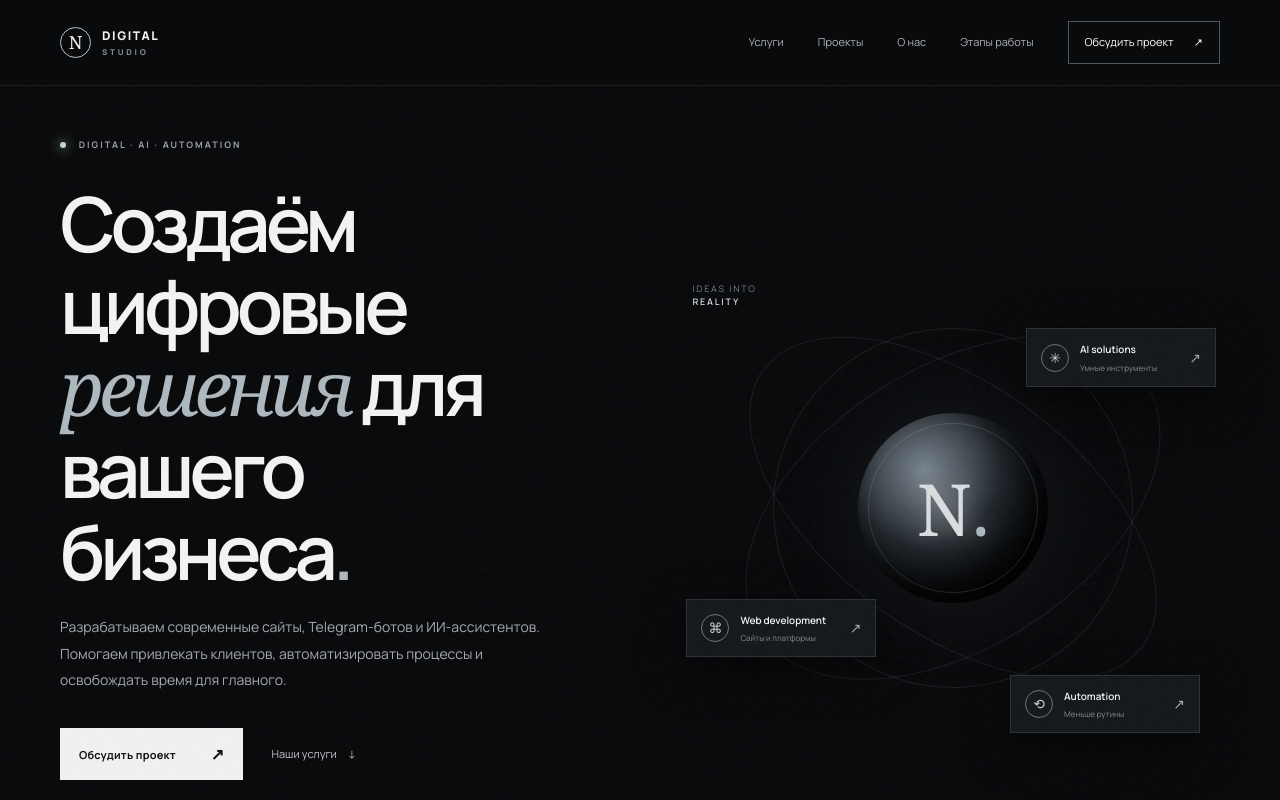
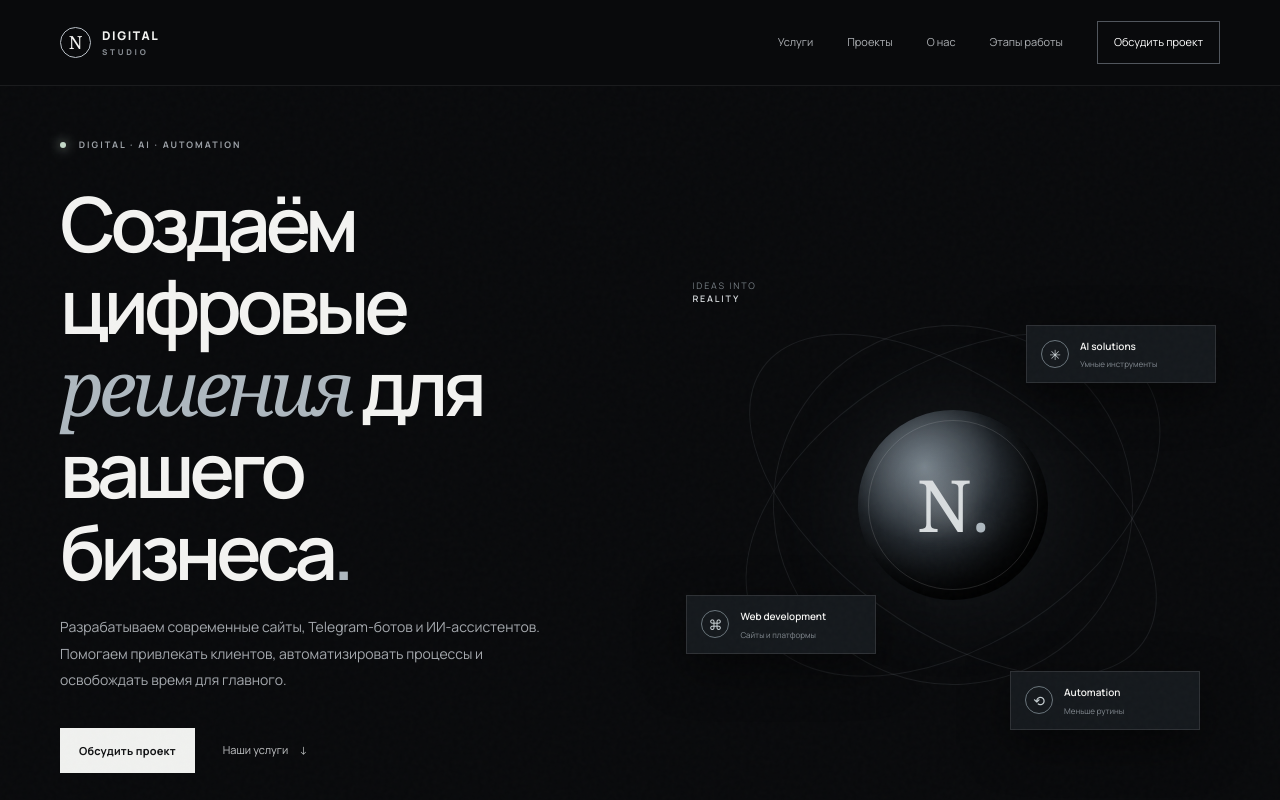
Before and after one commit to ninaisupova/-, a plain HTML site: page index.html in a window 1280 px wide. Shown: the top 800 px of the page. Drawn offline with Linux system fonts and the light colour scheme.

Commit message:
Remove homepage card and project arrows
Co-authored-by: Copilot <223556219+Copilot@users.noreply.github.com>

```diff
--- a/index.html
+++ b/index.html
@@ -17,7 +17,7 @@
     <a class="logo" href="#top" aria-label="На главную"><span class="logo-mark">N</span><span class="logo-text">DIGITAL<span>STUDIO</span></span></a>
     <button class="menu-toggle" aria-label="Открыть меню" aria-expanded="false"><i></i><i></i></button>
     <nav class="nav">
-      <a href="#services">Услуги</a><a href="#projects">Проекты</a><a href="#about">О нас</a><a href="#process">Этапы работы</a><a href="#contacts" class="nav-cta">Обсудить проект <span>↗</span></a>
+      <a href="#services">Услуги</a><a href="#projects">Проекты</a><a href="#about">О нас</a><a href="#process">Этапы работы</a><a href="#contacts" class="nav-cta">Обсудить проект</a>
     </nav>
   </header>
 
@@ -27,15 +27,15 @@
         <div class="eyebrow"><span class="pulse"></span> DIGITAL · AI · AUTOMATION</div>
         <h1>Создаём цифровые<br><em>решения</em> для вашего<br>бизнеса<span class="dot">.</span></h1>
         <p class="hero-lead">Разрабатываем современные сайты, Telegram-ботов и ИИ-ассистентов. Помогаем привлекать клиентов, автоматизировать процессы и освобождать время для главного.</p>
-        <div class="hero-actions"><a class="button button-light" href="#contacts">Обсудить проект <span>↗</span></a><a class="text-link" href="#services">Наши услуги <span>↓</span></a></div>
+        <div class="hero-actions"><a class="button button-light" href="#contacts">Обсудить проект</a><a class="text-link" href="#services">Наши услуги <span>↓</span></a></div>
         <div class="hero-note"><span class="line"></span><span>Работаем удалённо<br>по всей России</span></div>
       </div>
       <div class="hero-visual" aria-label="Абстрактная технологичная композиция">
         <div class="orbit orbit-one"></div><div class="orbit orbit-two"></div><div class="orbit orbit-three"></div>
         <div class="core"><div class="core-inner">N<span>.</span></div></div>
-        <div class="float-card card-ai"><span class="card-icon">✳</span><span><b>AI solutions</b><small>Умные инструменты</small></span><i>↗</i></div>
-        <div class="float-card card-web"><span class="card-icon">⌘</span><span><b>Web development</b><small>Сайты и платформы</small></span><i>↗</i></div>
-        <div class="float-card card-auto"><span class="card-icon">⟲</span><span><b>Automation</b><small>Меньше рутины</small></span><i>↗</i></div>
+        <div class="float-card card-ai"><span class="card-icon">✳</span><span><b>AI solutions</b><small>Умные инструменты</small></span></div>
+        <div class="float-card card-web"><span class="card-icon">⌘</span><span><b>Web development</b><small>Сайты и платформы</small></span></div>
+        <div class="float-card card-auto"><span class="card-icon">⟲</span><span><b>Automation</b><small>Меньше рутины</small></span></div>
         <div class="visual-caption">IDEAS INTO<br><strong>REALITY</strong></div>
       </div>
       <div class="hero-bottom"><span>01 / 04</span><span class="scroll-label">ЛИСТАЙТЕ НИЖЕ <b>↓</b></span><span>САНКТ-ПЕТЕРБУРГ · РОССИЯ</span></div>
```
